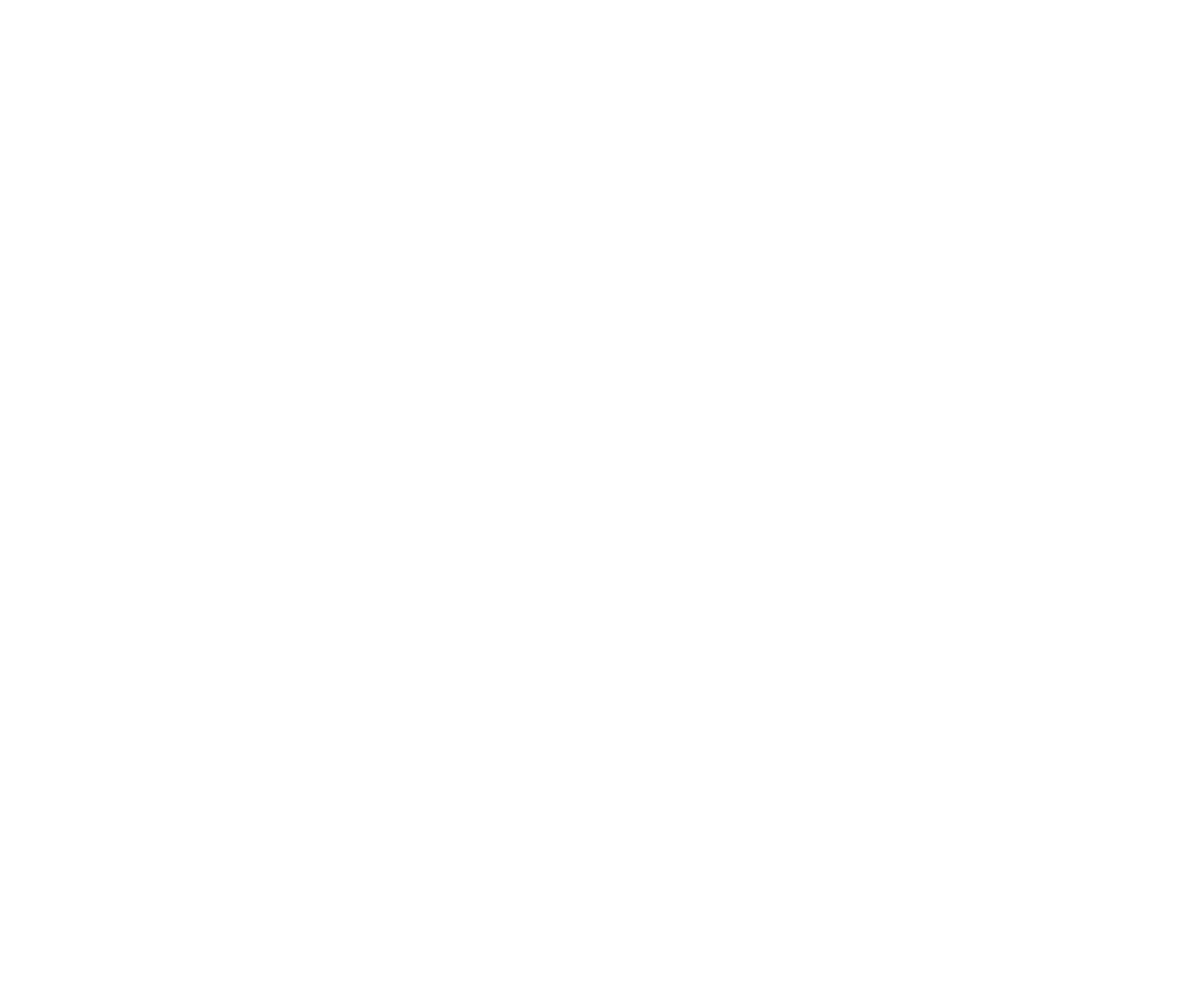
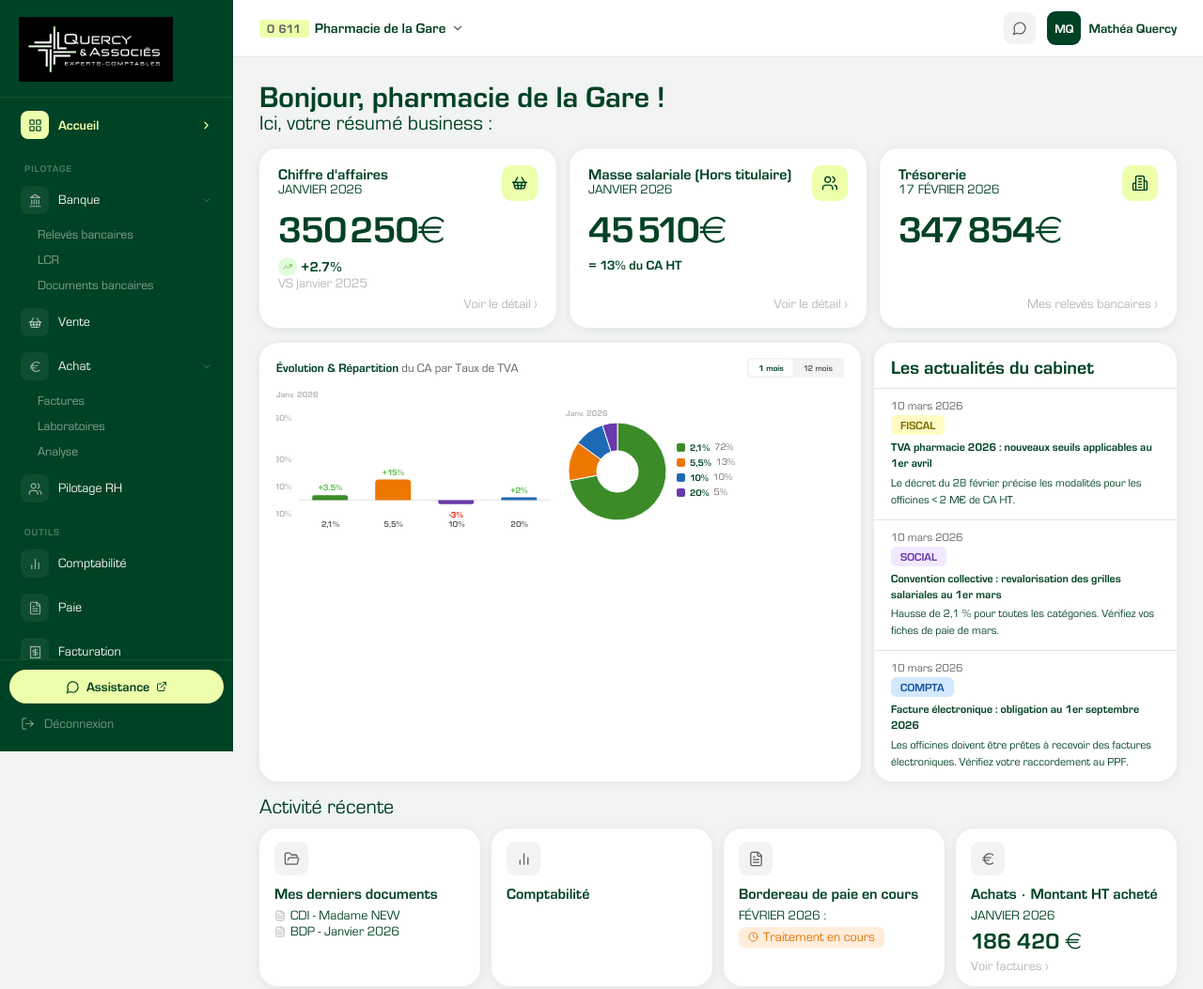
Before and after one commit to MaCosQ/maq-app.quercy, a plain HTML site: page index.html in a window 1280 px wide. Shown: the whole page at 94% size. Before the commit the page ends 800 px from the top, so only its background shows below. Drawn offline with Linux system fonts and the light colour scheme.

Commit message:
Update index.html

```diff
--- a/index.html
+++ b/index.html
@@ -4,9 +4,9 @@
     <meta charset="UTF-8" />
     <link rel="icon" type="image/svg+xml" href="/maq-app.quercy/favicon.svg" />
     <meta name="viewport" content="width=device-width, initial-scale=1.0" />
-    <title>Quercy & Associés — Espace Client</title>
-    <script type="module" crossorigin src="/maq-app.quercy/assets/index-C3D4R9WD.js"></script>
-    <link rel="stylesheet" crossorigin href="/maq-app.quercy/assets/index-CBpZ2SL2.css">
+    <title>Quercy &amp; Associés — Espace Client</title>
+    <script type="module" crossorigin src="/maq-app.quercy/assets/index-A_4XuleW.js"></script>
+    <link rel="stylesheet" crossorigin href="/maq-app.quercy/assets/index-yBqzyvZt.css">
   </head>
   <body>
     <div id="root"></div>
```
